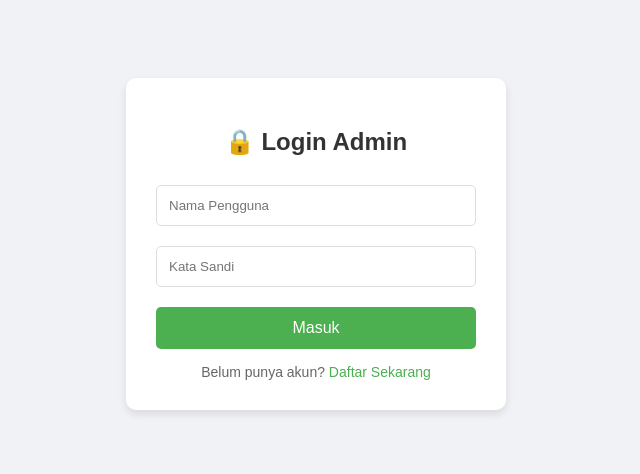
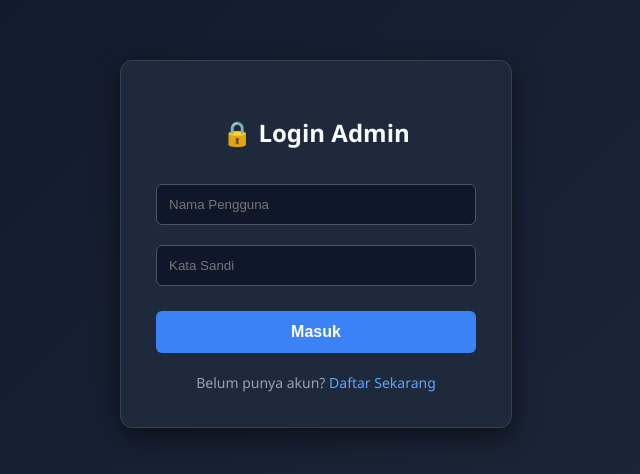
Before and after one commit to jhonycris90258/web-sederhana, a website: page public/index.html in a window 1280 px wide. Shown: the part 156-630 px from the top of the page, without its empty margins (324-964 px from the left). Drawn offline with Linux system fonts and the light colour scheme.

Commit message:
Update index.html

```diff
--- a/public/index.html
+++ b/public/index.html
@@ -3,15 +3,56 @@
 <head>
     <meta charset="UTF-8">
     <meta name="viewport" content="width=device-width, initial-scale=1.0">
-    <title>Parental Control Login</title>
+    <title>Parental Control - Login</title>
     <style>
-        body { font-family: Arial, sans-serif; background-color: #f0f2f5; display: flex; justify-content: center; align-items: center; height: 100vh; margin: 0; }
-        .container { background-color: white; padding: 30px; border-radius: 10px; box-shadow: 0 4px 8px rgba(0,0,0,0.1); width: 320px; text-align: center; }
-        h2 { color: #333; }
-        input { width: 100%; padding: 12px; margin: 10px 0; border: 1px solid #ddd; border-radius: 5px; box-sizing: border-box; }
-        button { width: 100%; padding: 12px; background-color: #4CAF50; color: white; border: none; border-radius: 5px; cursor: pointer; font-size: 16px; margin-top: 10px; }
-        .link { margin-top: 15px; font-size: 14px; color: #666; }
-        .link a { color: #4CAF50; text-decoration: none; }
+        body {
+            font-family: 'Segoe UI', Tahoma, Geneva, Verdana, sans-serif;
+            background: linear-gradient(135deg, #0f172a, #1e293b);
+            display: flex;
+            justify-content: center;
+            align-items: center;
+            height: 100vh;
+            margin: 0;
+            color: #f8fafc;
+        }
+        .container {
+            background-color: #1e293b;
+            padding: 35px;
+            border-radius: 12px;
+            box-shadow: 0 8px 24px rgba(0,0,0,0.5);
+            width: 320px;
+            text-align: center;
+            border: 1px solid #334155;
+        }
+        h2 { color: #f8fafc; margin-bottom: 25px; }
+        input {
+            width: 100%;
+            padding: 12px;
+            margin: 10px 0;
+            background-color: #0f172a;
+            border: 1px solid #475569;
+            color: #fff;
+            border-radius: 6px;
+            box-sizing: border-box;
+        }
+        input:focus { border-color: #3b82f6; outline: none; }
+        button {
+            width: 100%;
+            padding: 12px;
+            background-color: #3b82f6;
+            color: white;
+            border: none;
+            border-radius: 6px;
+            cursor: pointer;
+            font-size: 16px;
+            font-weight: bold;
+            margin-top: 15px;
+            transition: background 0.2s;
+        }
+        button:hover { background-color: #2563eb; }
+        .link { margin-top: 20px; font-size: 14px; color: #94a3b8; }
+        .link a { color: #60a5fa; text-decoration: none; }
+        .link a:hover { text-decoration: underline; }
     </style>
 </head>
 <body>
```
